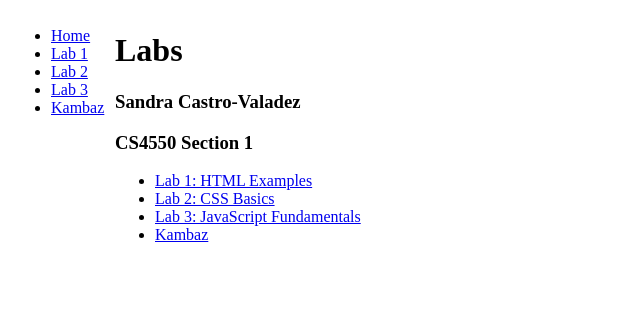
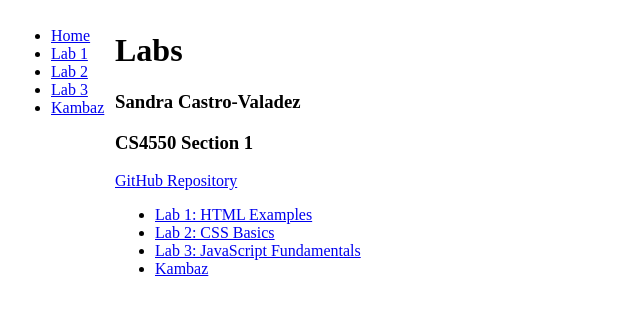
Before and after one commit to Sandracasval/kambaz-next-js, a Next.js app: page /Labs in a window 1280 px wide. Shown: the top 312 px of the page, without its empty margins (0-640 px from the left). Built offline with nearby package versions, Linux system fonts and the light colour scheme.

Commit message:
Added and updated github repository links

```diff
--- a/app/Labs/Lab1/page.tsx
+++ b/app/Labs/Lab1/page.tsx
@@ -315,7 +315,10 @@ export default function Lab1() {
       to get dummy text
       <br />
       Please{" "}
-      <a href="https://www.lipsum.com" id="wd-github">
+      <a
+        href="https://github.com/Sandracasval/kambaz-next-js.git"
+        id="wd-github"
+      >
         click here
       </a>{" "}
       to get my GitHub repository
--- a/app/Labs/page.tsx
+++ b/app/Labs/page.tsx
@@ -5,6 +5,12 @@ export default function Labs() {
       <h1>Labs</h1>
       <h3>Sandra Castro-Valadez</h3>
       <h3>CS4550 Section 1</h3>
+      <Link
+        href="https://github.com/Sandracasval/kambaz-next-js.git"
+        id="wd-github"
+      >
+        GitHub Repository
+      </Link>
       <ul>
         <li>
           <Link href="/Labs/Lab1" id="wd-lab1-link">
```
